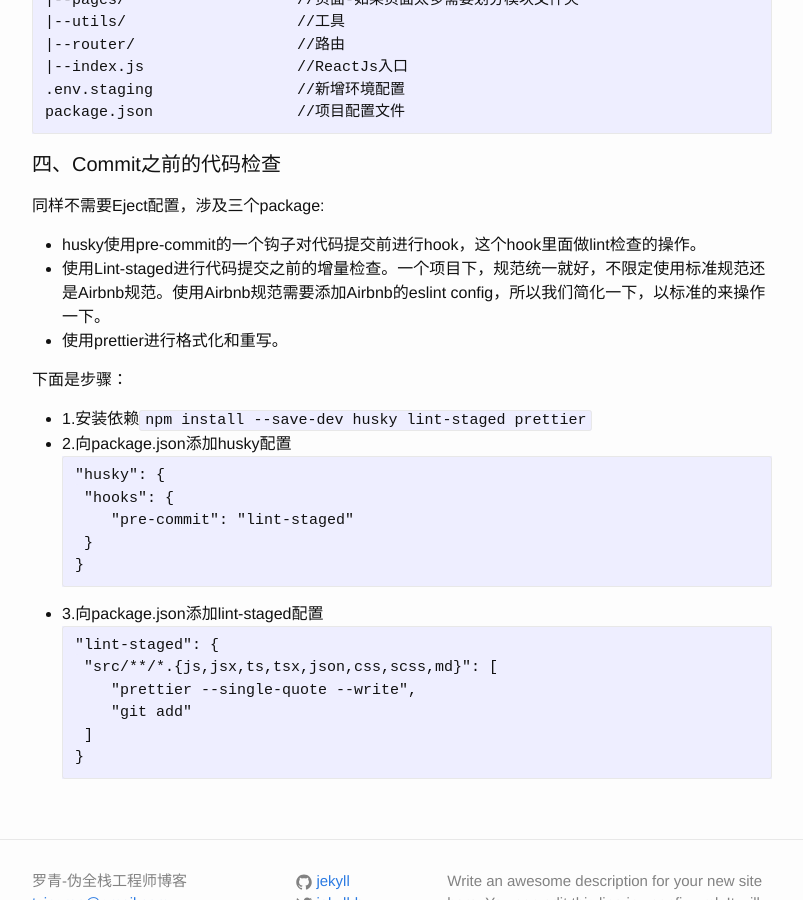
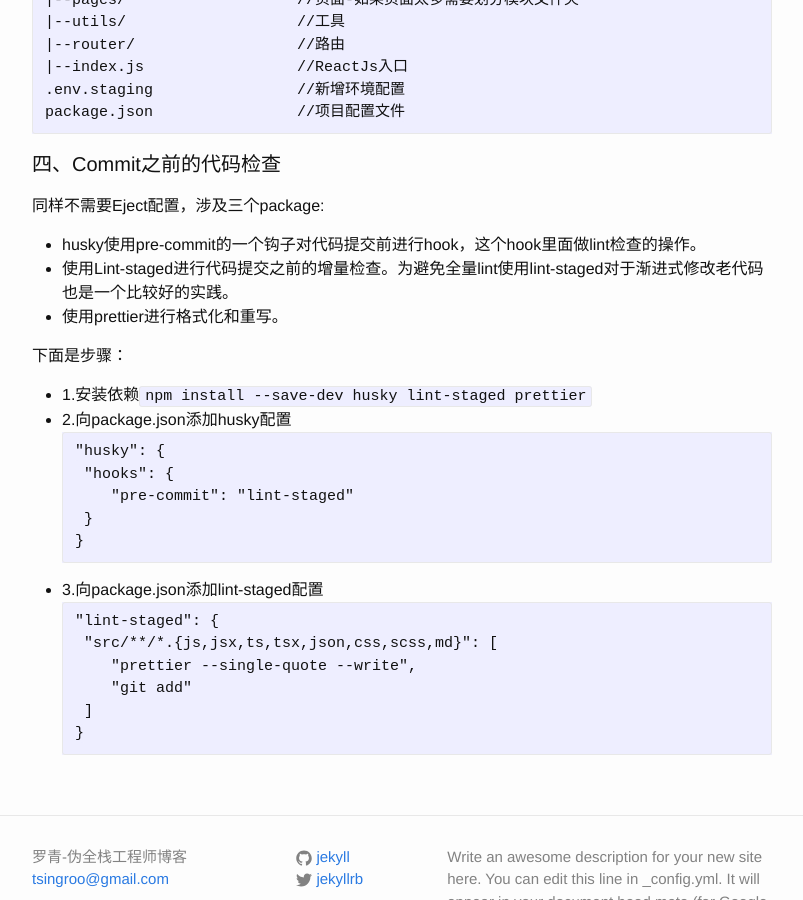
Before and after one commit to tsingroo/tsingroo.github.io, a Jekyll site: the page built from _posts/2019-08-02-setup_react_dev_env.md, in a window 1280 px wide and 900 px high, scrolled down 1610 px. Shown: the whole window, without its empty margins (238-1041 px from the left). Built offline with Jekyll 4.4.1, drawn with Linux system fonts in a browser that asks for light colours.

Commit message:
fix some bug

```diff
--- a/_posts/2019-08-02-setup_react_dev_env.md
+++ b/_posts/2019-08-02-setup_react_dev_env.md
@@ -69,7 +69,7 @@ package.json                //项目配置文件
 
 同样不需要Eject配置，涉及三个package:
 * husky使用pre-commit的一个钩子对代码提交前进行hook，这个hook里面做lint检查的操作。
-* 使用Lint-staged进行代码提交之前的增量检查。一个项目下，规范统一就好，不限定使用标准规范还是Airbnb规范。使用Airbnb规范需要添加Airbnb的eslint config，所以我们简化一下，以标准的来操作一下。
+* 使用Lint-staged进行代码提交之前的增量检查。为避免全量lint使用lint-staged对于渐进式修改老代码也是一个比较好的实践。
 * 使用prettier进行格式化和重写。
 
 下面是步骤：
```
